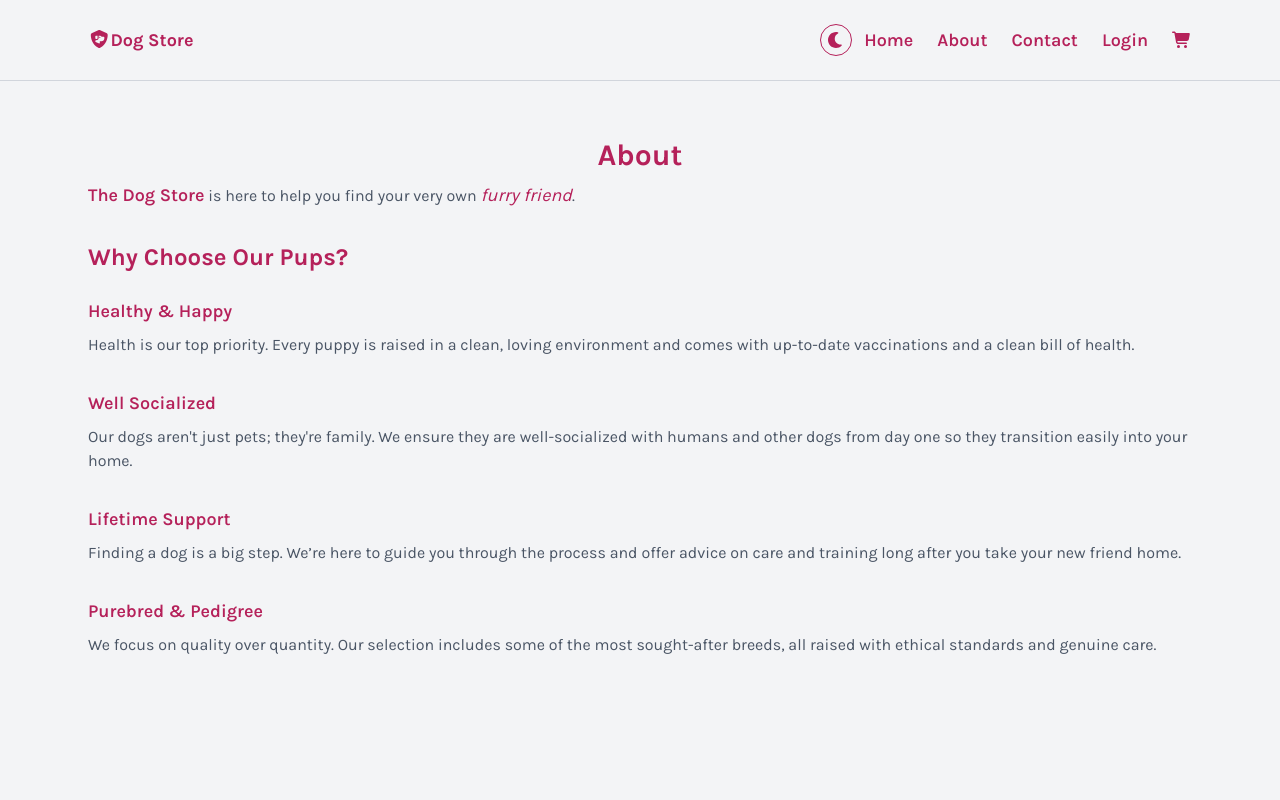
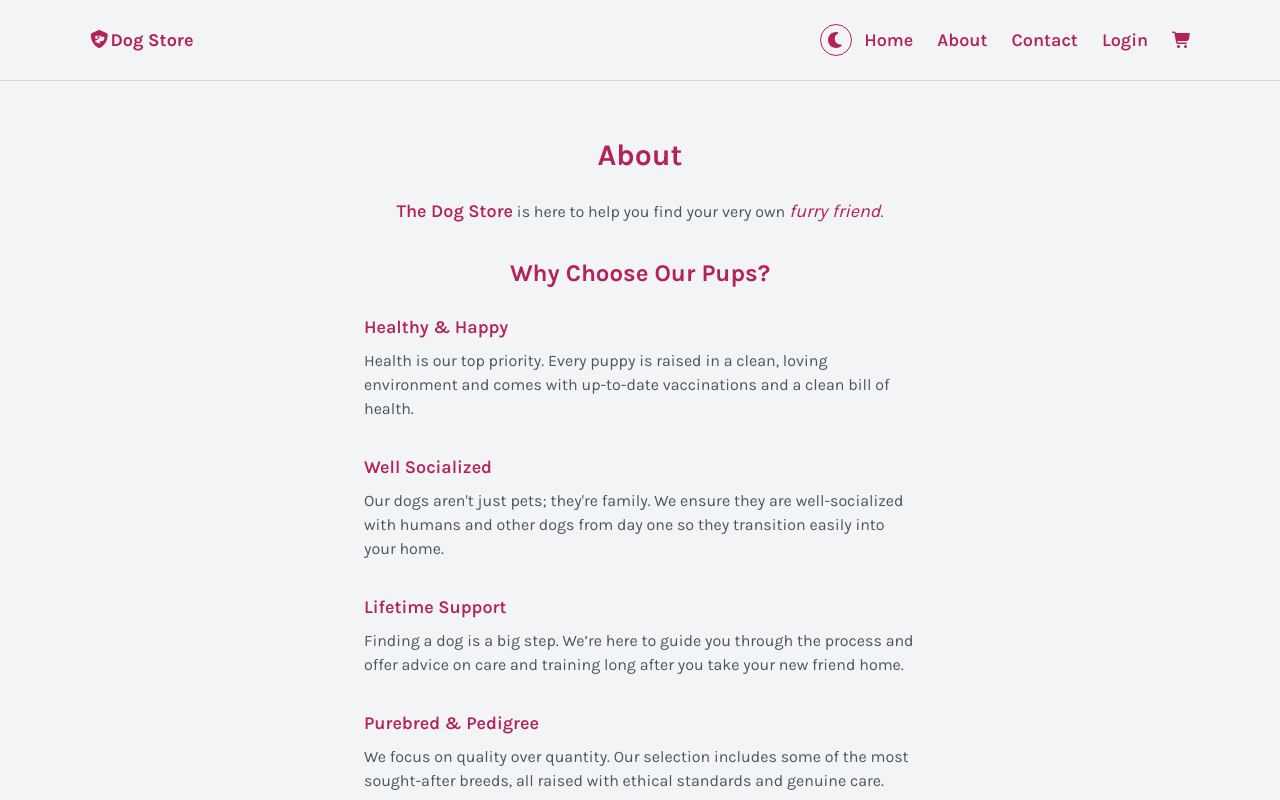
Before and after one commit to ThePaladinDev/mystore-ui, a React (Vite) app: page /about in a window 1280 px wide. Shown: the top 800 px of the page. Built offline with nearby package versions, Linux system fonts and the light colour scheme; no server answers.

Commit message:
Fix about styling

```diff
--- a/src/components/About.jsx
+++ b/src/components/About.jsx
@@ -5,10 +5,10 @@ const About = () => {
   const pStyle = 'text-gray-600 dark:text-lighter';
 
   return (
-    <div className="max-w-[1152px] min-h-[852px] mx-auto px-6 py-8 font-primary">
+    <div className="max-w-[600px] min-h-[852px] mx-auto px-6 py-8 font-primary">
       <PageTitle title="About" />
       {/* About Us Content */}
-      <p className="leading-6 mb-8 text-gray-600 dark:text-lighter">
+      <p className="leading-6 mt-4 mb-8 text-center text-gray-600 dark:text-lighter">
         <span className="text-lg font-semibold text-primary dark:text-light">
           The Dog Store
         </span>{' '}
@@ -20,7 +20,7 @@ const About = () => {
       </p>
 
       {/* Why Choose Us Section */}
-      <h2 className="text-2xl leading-[32px] font-bold text-primary dark:text-light mb-6">
+      <h2 className="text-center text-2xl leading-[32px] font-bold text-primary dark:text-light mb-6">
         Why Choose Our Pups?
       </h2>
 
```
